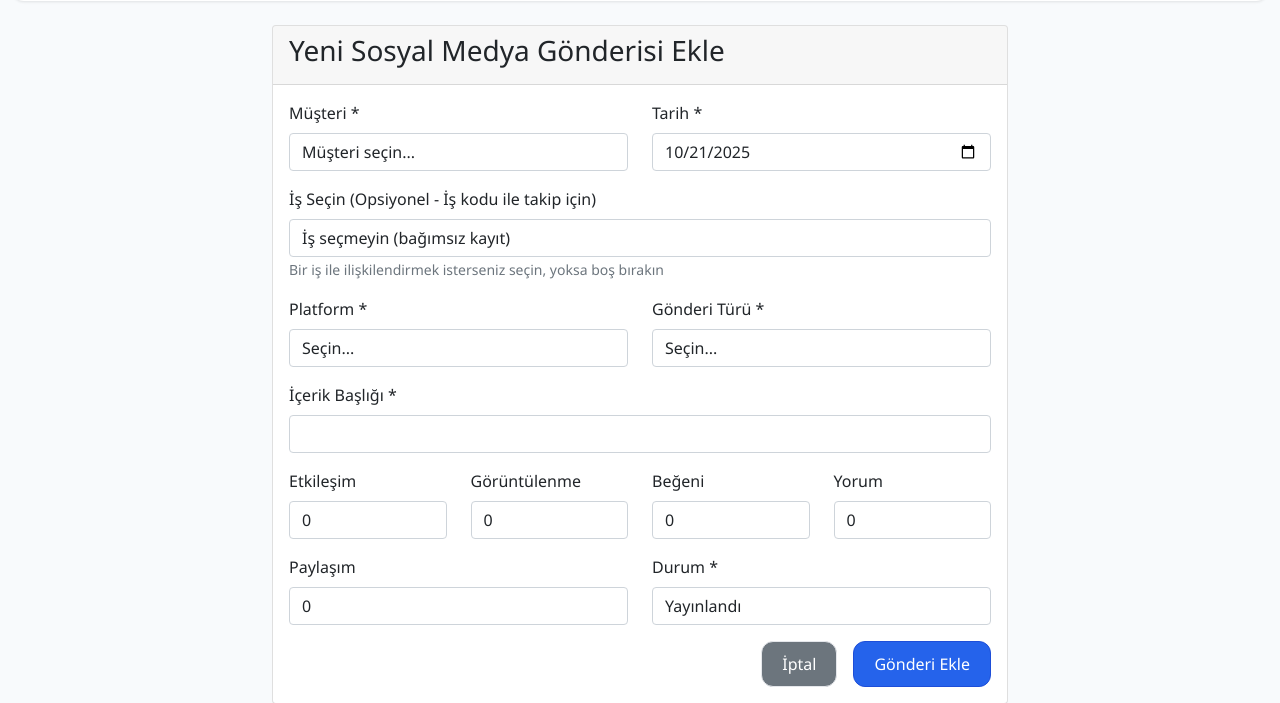
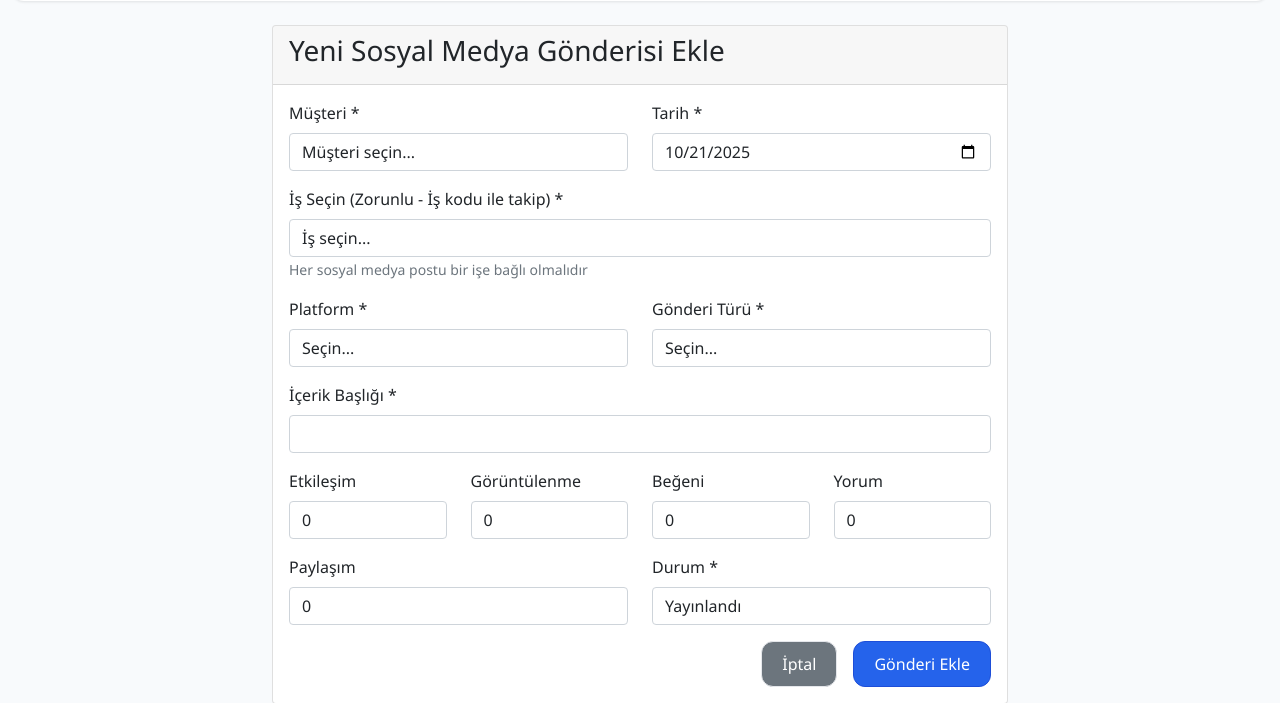
Before and after one commit to eczbabil/ajans-yonetim-sistemi, a Flask app: page /sosyal_medya_ekle in a window 1280 px wide. Shown: the part 127-830 px from the top of the page. Run offline with Flask 3, Linux system fonts and the light colour scheme.

Commit message:
Feature: Sosyal medya is secimi zorunlu, raporlamada teslimat + sosyal medya birlesti

```diff
--- a/app.py
+++ b/app.py
@@ -380,20 +380,24 @@ def musteri_rapor(musteri_id):
     teslimatlar_query = Teslimat.query.filter_by(musteri_id=musteri_id)
     revizyon_query = Revizyon.query.filter_by(musteri_id=musteri_id)
     is_gunlugu_query = IsGunlugu.query.filter_by(musteri_id=musteri_id)
+    sosyal_medya_query = SosyalMedya.query.filter_by(musteri_id=musteri_id)
 
     if start_date:
         teslimatlar_query = teslimatlar_query.filter(Teslimat.teslim_tarihi >= start_date)
         revizyon_query = revizyon_query.filter(Revizyon.tarih >= start_date)
         is_gunlugu_query = is_gunlugu_query.filter(IsGunlugu.tarih >= start_date)
+        sosyal_medya_query = sosyal_medya_query.filter(SosyalMedya.tarih >= start_date)
 
     if end_date:
         teslimatlar_query = teslimatlar_query.filter(Teslimat.teslim_tarihi <= end_date)
         revizyon_query = revizyon_query.filter(Revizyon.tarih <= end_date)
         is_gunlugu_query = is_gunlugu_query.filter(IsGunlugu.tarih <= end_date)
+        sosyal_medya_query = sosyal_medya_query.filter(SosyalMedya.tarih <= end_date)
 
     teslimatlar = teslimatlar_query.order_by(Teslimat.teslim_tarihi.desc()).all()
     revizyonlar = revizyon_query.order_by(Revizyon.tarih.desc()).all()
     isler = is_gunlugu_query.order_by(IsGunlugu.tarih.desc()).all()
+    sosyal_medyalar = sosyal_medya_query.order_by(SosyalMedya.tarih.desc()).all()
 
     # Dashboard İstatistikleri
     # 1. Toplam çalışma saati (iş günlüğünden)
@@ -429,6 +433,7 @@ def musteri_rapor(musteri_id):
                          teslimatlar=teslimatlar,
                          revizyonlar=revizyonlar,
                          isler=isler,
+                         sosyal_medyalar=sosyal_medyalar,
                          filtre=filtre,
                          # Dashboard istatistikleri
                          toplam_saat=toplam_saat,
--- a/templates/sosyal_medya_ekle.html
+++ b/templates/sosyal_medya_ekle.html
@@ -45,14 +45,14 @@
                             </div>
 
                             <div class="mb-3">
-                                <label for="is_gunlugu_id" class="form-label">İş Seçin (Opsiyonel - İş kodu ile takip için)</label>
-                                <select class="form-control" id="is_gunlugu_id" name="is_gunlugu_id">
-                                    <option value="">İş seçmeyin (bağımsız kayıt)</option>
+                                <label for="is_gunlugu_id" class="form-label">İş Seçin (Zorunlu - İş kodu ile takip) *</label>
+                                <select class="form-control" id="is_gunlugu_id" name="is_gunlugu_id" required>
+                                    <option value="">İş seçin...</option>
                                     {% for is in isler %}
                                     <option value="{{ is.id }}">{{ is.is_kodu }} - {{ is.aciklama[:50] if is.aciklama else is.proje }}</option>
                                     {% endfor %}
                                 </select>
-                                <small class="text-muted">Bir iş ile ilişkilendirmek isterseniz seçin, yoksa boş bırakın</small>
+                                <small class="text-muted">Her sosyal medya postu bir işe bağlı olmalıdır</small>
                             </div>
 
                             <div class="row mb-3">
```
Also changed, not shown: templates/musteri_rapor.html (+35 -8 lines).
